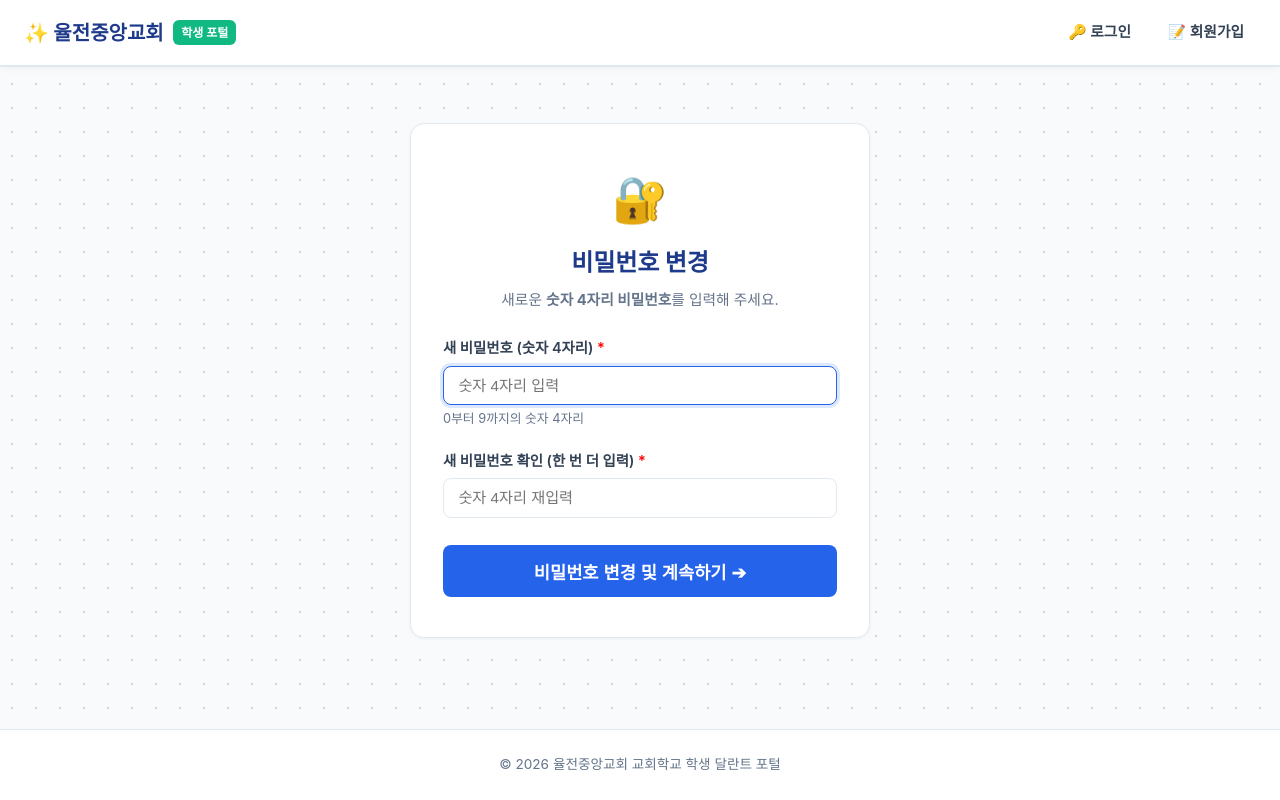
After one commit to leekystyle/yuljeon-church-talent, a Python web app: template templates/student/change_password.html in a window 1280 px wide. The commit adds this page. Run offline with Jinja, Linux system fonts and the light colour scheme; the template is opened without the code that fills it, so the values that code supplies are empty; some web fonts are replaced.

Commit message:
feat: add dedicated standalone student portal layout & mandatory initial 4-digit PIN password change

```diff
--- /dev/null
+++ b/templates/student/base_student.html
@@ -0,0 +1,99 @@
+<!DOCTYPE html>
+<html lang="ko">
+<head>
+  <meta charset="UTF-8">
+  <meta name="viewport" content="width=device-width, initial-scale=1.0">
+  <title>{% block title %}율전중앙교회 학생 달란트 포털{% endblock %}</title>
+  <link rel="stylesheet" href="/static/css/main.css">
+  <style>
+    /* 학생 전용 독립 포털 테마 스타일 */
+    .student-navbar {
+      display: flex;
+      justify-content: space-between;
+      align-items: center;
+      padding: 0.9rem 1.5rem;
+      background: #ffffff;
+      border-bottom: 2px solid #e2e8f0;
+      box-shadow: 0 2px 8px rgba(0, 0, 0, 0.04);
+      position: sticky;
+      top: 0;
+      z-index: 100;
+    }
+    .student-brand {
+      display: flex;
+      align-items: center;
+      gap: 0.6rem;
+      font-weight: 800;
+      font-size: 1.25rem;
+      color: #1e3a8a;
+      text-decoration: none;
+    }
+    .student-badge {
+      background: #10b981;
+      color: white;
+      font-size: 0.75rem;
+      font-weight: 700;
+      padding: 0.2rem 0.5rem;
+      border-radius: 6px;
+    }
+    .student-nav-links {
+      display: flex;
+      gap: 0.8rem;
+      align-items: center;
+      flex-wrap: wrap;
+    }
+    .student-nav-item {
+      color: #334155;
+      text-decoration: none;
+      font-weight: 600;
+      font-size: 0.92rem;
+      padding: 0.4rem 0.75rem;
+      border-radius: 6px;
+      transition: all 0.15s ease;
+    }
+    .student-nav-item:hover {
+      background: #f1f5f9;
+      color: #1e3a8a;
+    }
+    .student-nav-item.logout {
+      color: #ef4444;
+      border: 1px solid #fecaca;
+    }
+    .student-nav-item.logout:hover {
+      background: #fee2e2;
+    }
+  </style>
+  {% block head %}{% endblock %}
+</head>
+<body>
+  <!-- 학생 포털 전용 독립 내비게이션 바 (키오스크, 관리자 등 타 메뉴 일체 미노출) -->
+  <header class="student-navbar">
+    <a href="/student/dashboard" class="student-brand">
+      <span>✨ 율전중앙교회</span>
+      <span class="student-badge">학생 포털</span>
+    </a>
+    <nav class="student-nav-links">
+      {% if student %}
+      <a href="/student/dashboard" class="student-nav-item">🏠 내 달란트</a>
+      <a href="/student/history" class="student-nav-item">📋 활동 내역</a>
+      <a href="/student/rules" class="student-nav-item">📜 기준표/물품</a>
+      <a href="/student/change_password" class="student-nav-item">🔐 비밀번호 변경</a>
+      <a href="/auth/student/logout" class="student-nav-item logout">로그아웃</a>
+      {% else %}
+      <a href="/student/login" class="student-nav-item">🔑 로그인</a>
+      <a href="/student/register" class="student-nav-item">📝 회원가입</a>
+      {% endif %}
+    </nav>
+  </header>
+
+  <main class="container">
+    {% block content %}{% endblock %}
+  </main>
+
+  <footer>
+    <p>© 2026 율전중앙교회 교회학교 학생 달란트 포털</p>
+  </footer>
+
+  {% block scripts %}{% endblock %}
+</body>
+</html>
--- /dev/null
+++ b/templates/student/change_password.html
@@ -0,0 +1,61 @@
+{% extends "student/base_student.html" %}
+
+{% block title %}비밀번호 변경 - 율전중앙교회 학생 달란트 포털{% endblock %}
+
+{% block content %}
+<div style="max-width: 460px; margin: 2rem auto;">
+  <div class="card" style="padding: 2.5rem 2rem;">
+    <div style="text-align: center; margin-bottom: 1.5rem;">
+      <div style="font-size: 2.8rem; margin-bottom: 0.5rem;">🔐</div>
+      <h2 style="color: #1e3a8a; font-weight: 800;">
+        {% if first_login %}
+        최초 비밀번호 변경
+        {% else %}
+        비밀번호 변경
+        {% endif %}
+      </h2>
+      <p style="color: var(--text-muted); font-size: 0.92rem; margin-top: 0.4rem;">
+        {% if first_login %}
+        환영합니다! <strong>{{ student.name }}</strong> 학생.<br>
+        보안을 위해 초기 비밀번호(0000) 대신 앞으로 사용할 <strong>숫자 4자리 비밀번호</strong>를 설정해 주세요.
+        {% else %}
+        새로운 <strong>숫자 4자리 비밀번호</strong>를 입력해 주세요.
+        {% endif %}
+      </p>
+    </div>
+
+    {% if error == 'format_error' %}
+    <div class="alert alert-danger">
+      ⚠️ 비밀번호는 <strong>숫자 4자리</strong>여야 합니다. (예: 1234, 5678)
+    </div>
+    {% elif error == 'default_forbidden' %}
+    <div class="alert alert-danger">
+      ⚠️ 초기 비밀번호인 <strong>0000</strong>은 새 비밀번호로 사용하실 수 없습니다.
+    </div>
+    {% elif error == 'mismatch' %}
+    <div class="alert alert-danger">
+      ⚠️ 비밀번호 확인이 일치하지 않습니다. 다시 입력해 주세요.
+    </div>
+    {% endif %}
+
+    <form action="/student/change_password" method="POST">
+      <div class="form-group">
+        <label class="form-label" for="new_password">새 비밀번호 (숫자 4자리) <span style="color: red;">*</span></label>
+        <input type="password" id="new_password" name="new_password" class="form-control"
+               pattern="\d{4}" maxlength="4" inputmode="numeric" placeholder="숫자 4자리 입력" required autofocus>
+        <small style="color: var(--text-muted); font-size: 0.8rem;">0부터 9까지의 숫자 4자리</small>
+      </div>
+
+      <div class="form-group">
+        <label class="form-label" for="confirm_password">새 비밀번호 확인 (한 번 더 입력) <span style="color: red;">*</span></label>
+        <input type="password" id="confirm_password" name="confirm_password" class="form-control"
+               pattern="\d{4}" maxlength="4" inputmode="numeric" placeholder="숫자 4자리 재입력" required>
+      </div>
+
+      <button type="submit" class="btn btn-primary btn-lg" style="width: 100%; margin-top: 0.6rem;">
+        비밀번호 변경 및 계속하기 ➔
+      </button>
+    </form>
+  </div>
+</div>
+{% endblock %}
--- a/templates/student/history.html
+++ b/templates/student/history.html
@@ -1,4 +1,4 @@
-{% extends "base.html" %}
+{% extends "student/base_student.html" %}
 
 {% block title %}달란트 상세 내역 - {{ student.name }} 학생{% endblock %}
 
--- a/templates/student/login.html
+++ b/templates/student/login.html
@@ -1,4 +1,4 @@
-{% extends "base.html" %}
+{% extends "student/base_student.html" %}
 
 {% block title %}학생 로그인 - 율전중앙교회 달란트 포털{% endblock %}
 
--- a/templates/student/rules.html
+++ b/templates/student/rules.html
@@ -1,4 +1,4 @@
-{% extends "base.html" %}
+{% extends "student/base_student.html" %}
 
 {% block title %}달란트 획득 기준 및 매점 교환 물품 목록{% endblock %}
 
```
Also changed, not shown: app/routers/auth.py (+8 -2 lines), app/routers/student.py (+62 -0 lines), templates/student/dashboard.html (+11 -4 lines), templates/student/register.html (+6 -7 lines), templates/student/registered.html (+4 -5 lines).
